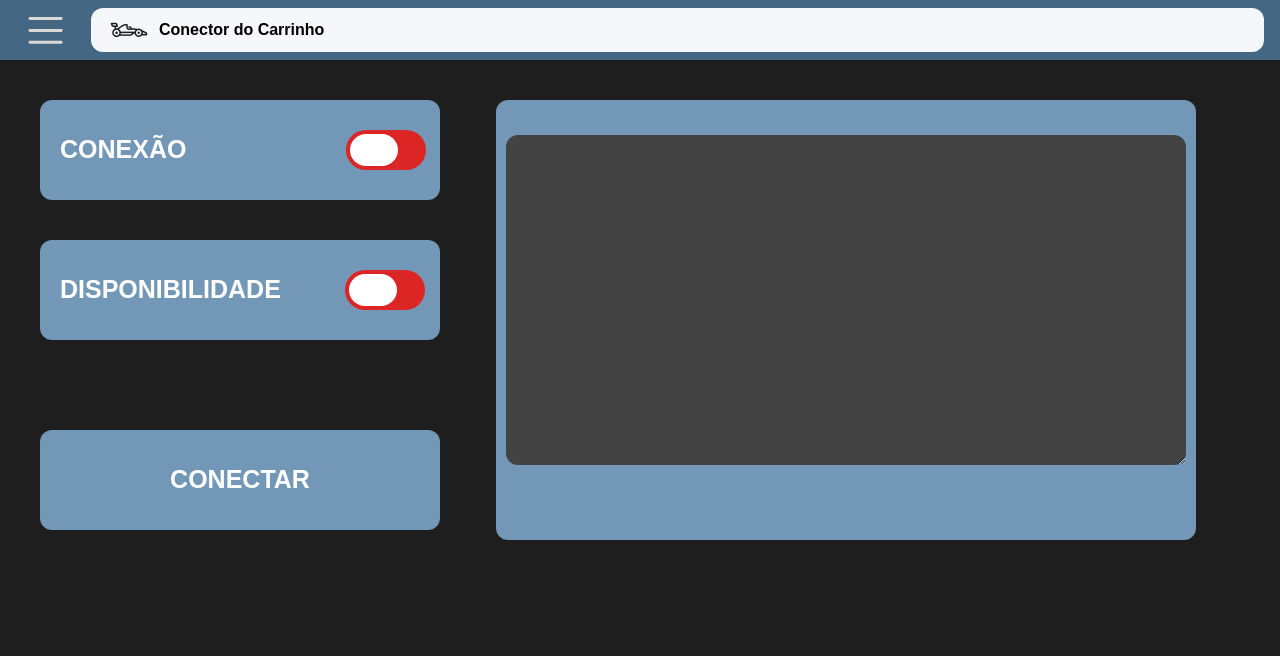
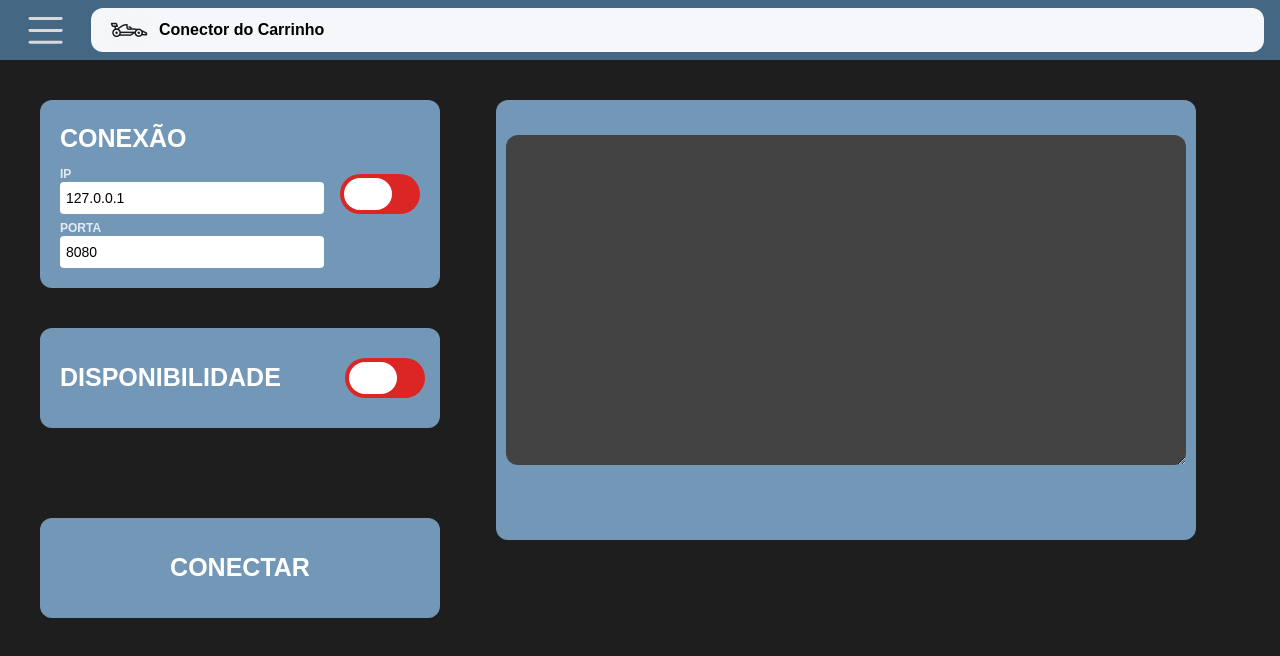
Before and after one commit to PI1-2025-FCTE/2025.2-PI-Front, a Next.js app in the folder src/: page / in a window 1280 px wide. Shown: the top 656 px of the page. Built offline with nearby package versions, Linux system fonts and the light colour scheme; what @gradin/tailwindcss-scrollbar would draw is missing.

Commit message:
feat: adding features for websocket connection

```diff
--- /dev/null
+++ b/src/app/components/ConnectingModal.tsx
@@ -0,0 +1,33 @@
+import React from 'react';
+
+type Props = {
+    isOpen: boolean;
+    onCancel: () => void;
+}
+
+export function ConnectingModal({ isOpen, onCancel }: Props) {
+    if (!isOpen) {
+        return null;
+    }
+    return (
+        <div className="fixed inset-0 z-50 flex items-center justify-center bg-black bg-opacity-60">
+            <div className="relative bg-white rounded-lg shadow-xl p-8 w-80">
+                <button
+                    onClick={onCancel}
+                    className="absolute top-2 right-2 text-gray-500 hover:text-gray-800 text-2xl"
+                    aria-label="Cancelar conexão"
+                >
+                    &times;
+                </button>
+                <div className="flex flex-col items-center">
+                    <h3 className="text-lg font-medium text-gray-900 mt-2">
+                        Conectando...
+                    </h3>
+                    <p className="text-sm text-gray-600">
+                        Aguarde um momento.
+                    </p>
+                </div>
+            </div>
+        </div>
+    );
+}
--- a/src/app/components/StatusSection.tsx
+++ b/src/app/components/StatusSection.tsx
@@ -1,21 +1,68 @@
+import React from 'react';
+
 type StatusSectionProps = {
-    onClick: () => void,
-    evaluate: boolean;
+    onClickToggle: () => void,
+    evaluate: boolean;
+    ip: string;
+    porta: string;
+    onIpChange: (value: string) => void;
+    onPortaChange: (value: string) => void;
+    isConnecting: boolean;
 }
 
-export function ConnectionStatus({onClick, evaluate}: StatusSectionProps) {
-    return(
-        <div onClick={onClick}  className="h-[60px] w-[300px] lg:h-[100px] lg:w-[400px] bg-[#7398B7] rounded-xl flex items-center gap-36 lg:gap-40">
-            <h1 className="pl-5 text-white font-bold lg:text-[25px]">CONEXÃO</h1>
-            {evaluate ?
-            (<div className=" h-5 w-10 lg:h-10 lg:w-20 bg-green-500 rounded-full flex items-center pr-1 justify-end">
-                <div className="h-3.5 w-5 lg:h-8 lg:w-12 bg-white rounded-full"/>
-            </div>) :
-            (<div className="h-5 w-10 lg:h-10 lg:w-20 bg-red-600 rounded-full flex items-center pl-1">
-                <div className="h-3.5 w-5 lg:h-8 lg:w-12 bg-white rounded-full"/>
-            </div>)}
-        </div>
-    );
+export function ConnectionStatus({
+    onClickToggle,
+    evaluate,
+    ip,
+    porta,
+    onIpChange,
+    onPortaChange,
+    isConnecting
+}: StatusSectionProps) {
+
+    const isConnected = evaluate;
+    const isDisabled = evaluate || isConnecting;
+
+    return(
+        <div className={`h-auto w-[300px] lg:w-[400px] bg-[#7398B7] rounded-xl flex items-center justify-between p-5 ${isConnecting ? 'opacity-70' : ''}`}>
+
+            <div className="flex flex-col text-white gap-2 w-full pr-4">
+                <h1 className="font-bold lg:text-[25px]">CONEXÃO</h1>
+
+                <div className="flex flex-col gap-1.5">
+                    <div>
+                        <label className="text-xs font-bold opacity-80 block">IP</label>
+                        <input
+                            type="text"
+                            value={ip}
+                            onChange={(e) => onIpChange(e.target.value)}
+                            disabled={isDisabled}
+                            className="w-full p-1.5 rounded text-black text-sm disabled:bg-gray-200 disabled:opacity-70"
+                        />
+                    </div>
+                    <div>
+                        <label className="text-xs font-bold opacity-80 block">PORTA</label>
+                        <input
+                            type="text"
+                            value={porta}
+                            onChange={(e) => onPortaChange(e.target.value)}
+                            disabled={isDisabled}
+                            className="w-full p-1.5 rounded text-black text-sm disabled:bg-gray-200 disabled:opacity-70"
+                        />
+                    </div>
+                </div>
+            </div>
+
+            <div className="shrink-0">
+                <div
+                    onClick={() => !isConnecting && onClickToggle()}
+                    className={`h-5 w-10 lg:h-10 lg:w-20 rounded-full flex items-center ${isConnecting ? 'cursor-not-allowed opacity-50' : 'cursor-pointer'} ${evaluate ? 'bg-green-500 pr-1 justify-end' : 'bg-red-600 pl-1'}`}
+                >
+                    <div className="h-3.5 w-5 lg:h-8 lg:w-12 bg-white rounded-full"/>
+                </div>
+            </div>
+        </div>
+    );
 }
 
 export function DisponibilityStatus({onClick, evaluate}: StatusSectionProps) {
--- a/src/app/page.tsx
+++ b/src/app/page.tsx
@@ -1,11 +1,14 @@
 "use client";
 
-import { useState } from "react";
+import { useState, useRef, useEffect } from "react";
 import SideBar from "@/app/components/SideBar";
 import Header from "@/app/components/Header";
 import {ConnectionStatus, DisponibilityStatus} from "@/app/components/StatusSection";
+import {ConnectingModal} from "@/app/components/ConnectingModal";
 import Button from "@/app/components/Button";
 
+const DEFAULT_IP = "127.0.0.1";
+const DEFAULT_PORTA = "8080";
 
 export default function Home() {
     const [sideBar, setSideBar] = useState(false);
@@ -69,7 +72,90 @@ export default function Home() {
             setDisponibility(!disponibility);
         }
     }
+    const [ip, setIp] = useState(DEFAULT_IP);
+    const [porta, setPorta] = useState(DEFAULT_PORTA);
+    const [conectado, setConectado] = useState(false); // Prop 'evaluate'
+    const [isConnecting, setIsConnecting] = useState(false); // Controla o modal
 
+    const ws = useRef<WebSocket | null>(null);
+
+    useEffect(() => {
+        return () => {
+            if (ws.current) {
+                console.log("Componente desmontado, fechando WebSocket.");
+                ws.current.close(1000, "Componente desmontado");
+            }
+        };
+    }, []);
+
+    const conectar = () => {
+        if (isConnecting || conectado) return;
+
+        console.log(`Tentando conectar em: ws://${ip}:${porta}`);
+        setIsConnecting(true);
+
+        try {
+            const socket = new WebSocket(`ws://${ip}:${porta}`);
+            ws.current = socket;
+
+
+
+
+            socket.onopen = () => {
+                console.log("WebSocket Conectado!");
+                setIsConnecting(false);
+                setConectado(true);
+            };
+
+
+            socket.onclose = (event) => {
+                console.log("WebSocket Fechado.", event.code, event.reason);
+                setIsConnecting(false);
+                setConectado(false);
+                ws.current = null;
+            };
+
+
+            socket.onerror = (error) => {
+                console.error("Erro no WebSocket:", error);
+            };
+
+
+            socket.onmessage = (event) => {
+                console.log("Mensagem recebida do servidor:", event.data);
+            };
+
+        } catch (error) {
+
+            console.error("Erro ao criar WebSocket:", error);
+            setIsConnecting(false);
+        }
+    };
+
+
+    const desconectar = () => {
+        if (ws.current) {
+            console.log("Desconectando manualmente...");
+            ws.current.close(1000, "Usuário desconectou");
+        }
+    };
+
+    const handleToggleConexao = () => {
+        if (conectado) {
+            desconectar();
+        } else {
+            conectar();
+        }
+    };
+
+    const handleCancelConnection = () => {
+        console.log("Tentativa de conexão cancelada pelo usuário.");
+        if (ws.current) {
+            ws.current.close(1000, "Conexão cancelada pelo usuário");
+        } else {
+            setIsConnecting(false);
+        }
+    };
     return(
         <div>
             {sideBar ?
@@ -77,9 +163,21 @@ export default function Home() {
             :
             (<div className="min-h-screen w-full bg-[#1E1E1E] ">
                 <Header onClick={handleClick}/>
+          <ConnectingModal
+                isOpen={isConnecting}
+                onCancel={handleCancelConnection}
+            />
                 <div className="flex my-10 mx-10 h-full flex-col-reverse lg:flex-row justify-center items-center lg:items-stretch lg:justify-normal ">
                     <div className="flex flex-col justify-center items-center mt-3 gap-3 lg:justify-normal lg:mt-0 lg:gap-10">
-                            <ConnectionStatus onClick={changeConection} evaluate={connection}/>
+                            <ConnectionStatus
+              evaluate={conectado}
+                isConnecting={isConnecting}
+                onClickToggle={handleToggleConexao}
+                ip={ip}
+                porta={porta}
+                onIpChange={setIp}
+                onPortaChange={setPorta}
+              />
                             <DisponibilityStatus onClick={changeDisponiblity} evaluate={disponibility}/>
                         {!connection &&
                         (<div className="lg:mt-[50px] 2xl:mt-[220px]">
```
